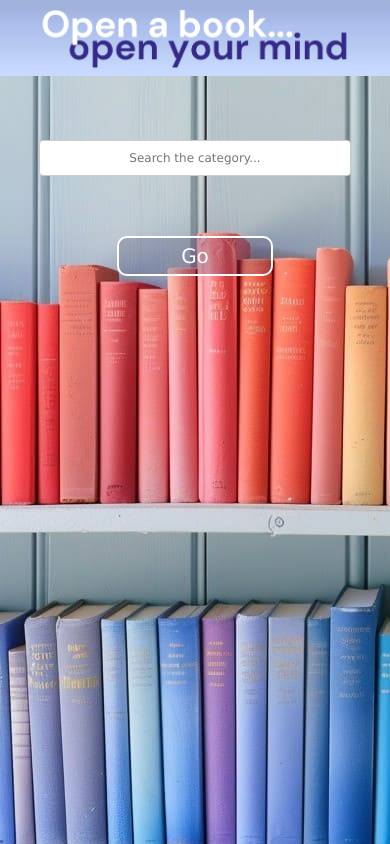
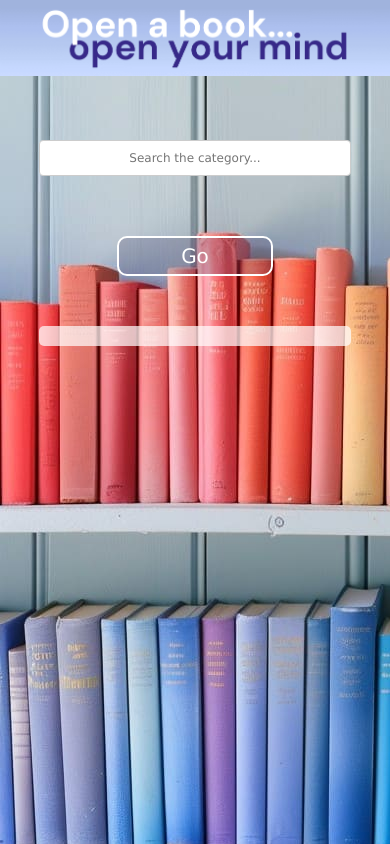
Before and after one commit to JessicaDabennini/ProgettoJavaScriptAdvanced-di-JessicaDabennini, a website built with webpack: page index.html in a window 390 px wide. Built offline with nearby package versions, Linux system fonts and the light colour scheme.

Commit message:
Update styles.css

```diff
--- a/src/styles.css
+++ b/src/styles.css
@@ -121,7 +121,9 @@ margin-top: 10px;
     }
 
     #results {
-        padding-right: 20px;
+        font-size: 16px;
+        padding: 10px;
+        border-radius: 5px;
     }
 
     #loading-bar {
```
